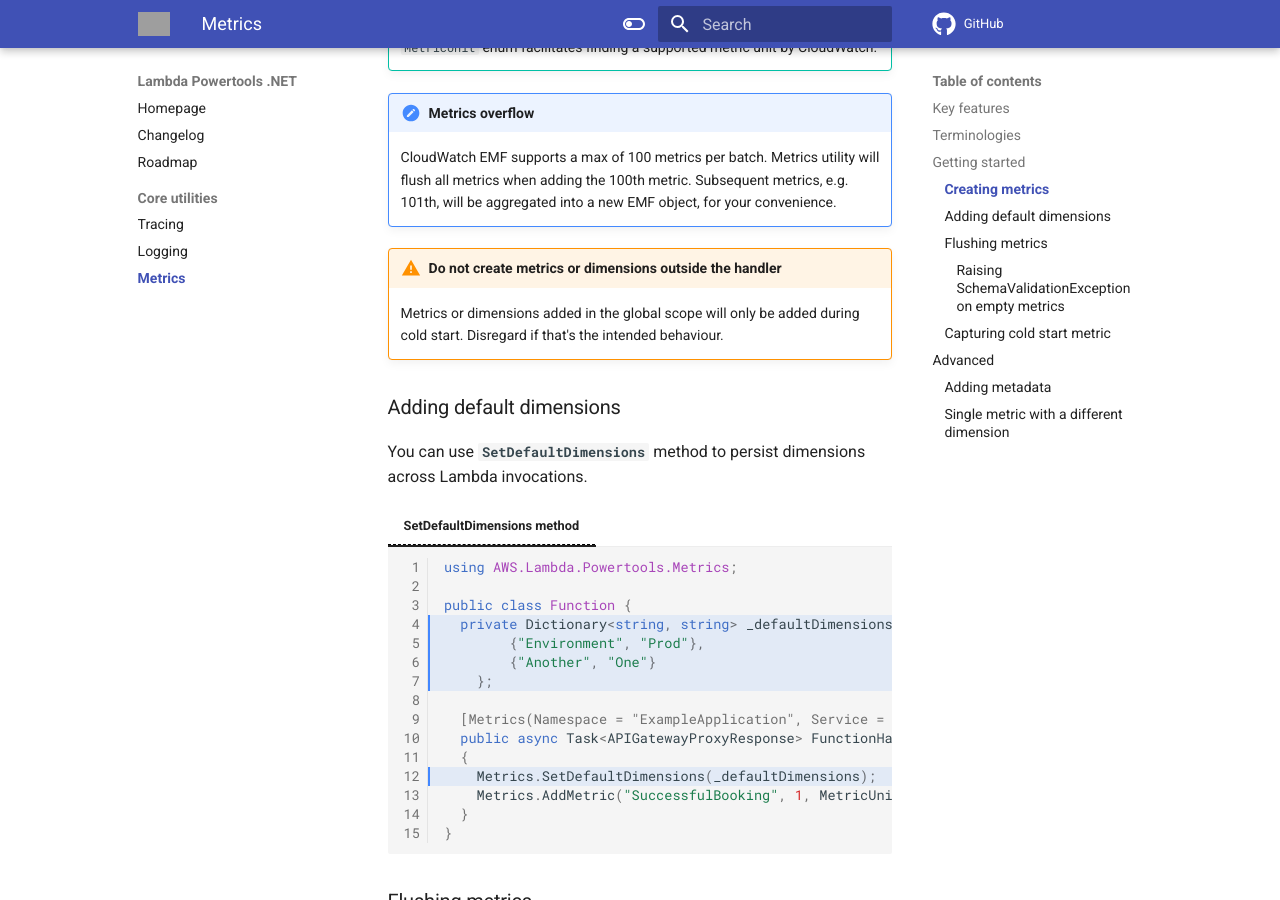
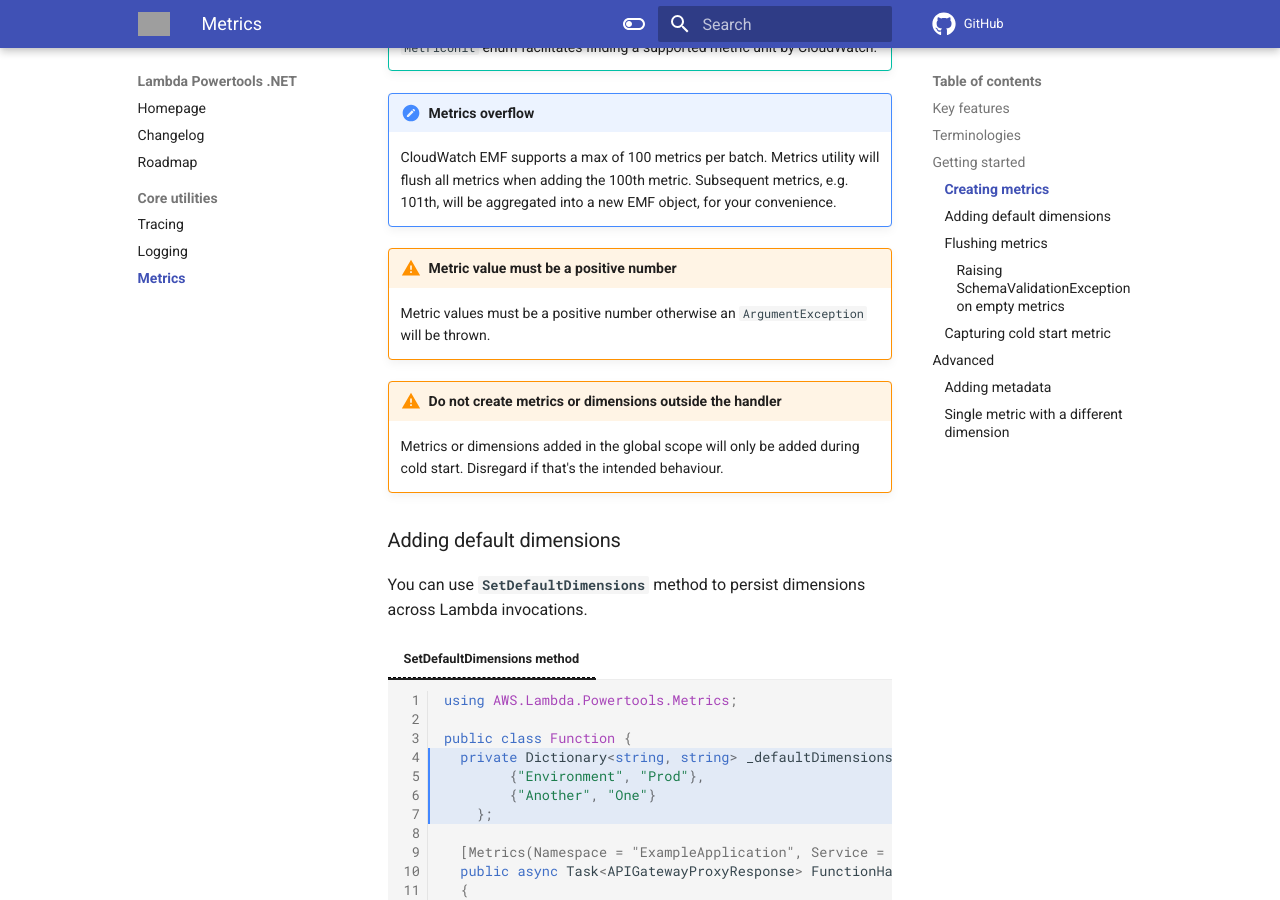
Before and after one commit to aws-powertools/powertools-lambda-dotnet, an MkDocs documentation site: the page built from docs/core/metrics.md, in a window 1280 px wide and 900 px high, scrolled down 3445 px. Built offline with MkDocs 1.6.1 and Material for MkDocs 9.7.7, drawn with Linux system fonts in a browser that asks for light colours; a script that is not in the unit is left out; comment, search, counter and statistics services are not loaded; the version menu is left out; grey boxes are pictures that could not be loaded.

Commit message:
updating info related to metrics support

```diff
--- a/docs/core/metrics.md
+++ b/docs/core/metrics.md
@@ -119,6 +119,9 @@ You can create metrics using **`AddMetric`**, and you can create dimensions for
 
 !!! note "Metrics overflow"
     CloudWatch EMF supports a max of 100 metrics per batch. Metrics utility will flush all metrics when adding the 100th metric. Subsequent metrics, e.g. 101th, will be aggregated into a new EMF object, for your convenience.
+
+!!! warning "Metric value must be a positive number"
+    Metric values must be a positive number otherwise an `ArgumentException` will be thrown.
 
 !!! warning "Do not create metrics or dimensions outside the handler"
     Metrics or dimensions added in the global scope will only be added during cold start. Disregard if that's the intended behaviour.
```
